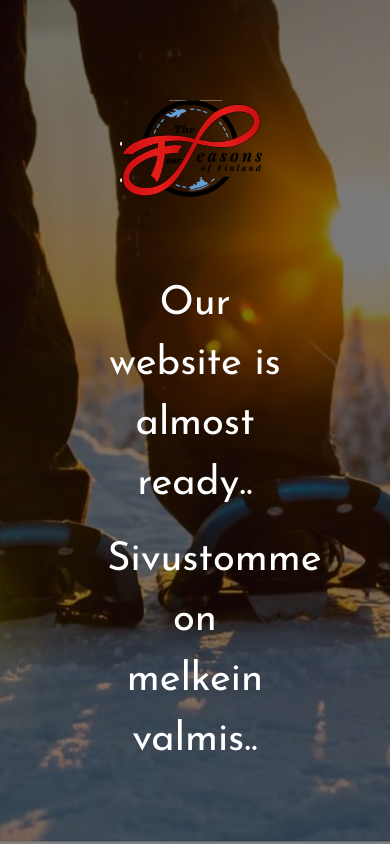
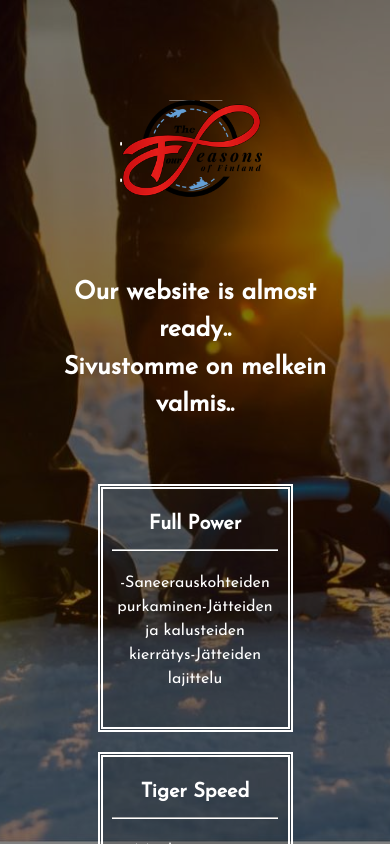
Before and after one commit to MohamedSaad-S/TheFourSeasons, a React (Create React App) app: page / in a window 390 px wide. Shown: the top 844 px of the page. Built offline with nearby package versions, Linux system fonts and the light colour scheme.

Commit message:
editing no 5 homepage responsive scss file

```diff
--- a/src/Pages/Home.scss
+++ b/src/Pages/Home.scss
@@ -12,7 +12,7 @@ $laptop: 1024px;
 $laptop-1: 1023px;
 $tablet: 768px;
 $tablet-1: 767px;
-$mobile: 480px;
+$mobile: 380px;
 
 
 * {
@@ -50,7 +50,7 @@ $mobile: 480px;
 
   .App .header p {
     font-family: 'Josefin Sans', sans-serif;
-    width: 45%;
+    width: 100%;
     color: var(--fontcolor);
     font-size: 40px;
 
@@ -64,7 +64,7 @@ $mobile: 480px;
       font-size: 35px;
     }
     @media (min-width: $desktop) {
-      font-size: 15px;
+      font-size: 40px;
     }
     @media (min-width: $mobile) {
       width: 80%;
```
